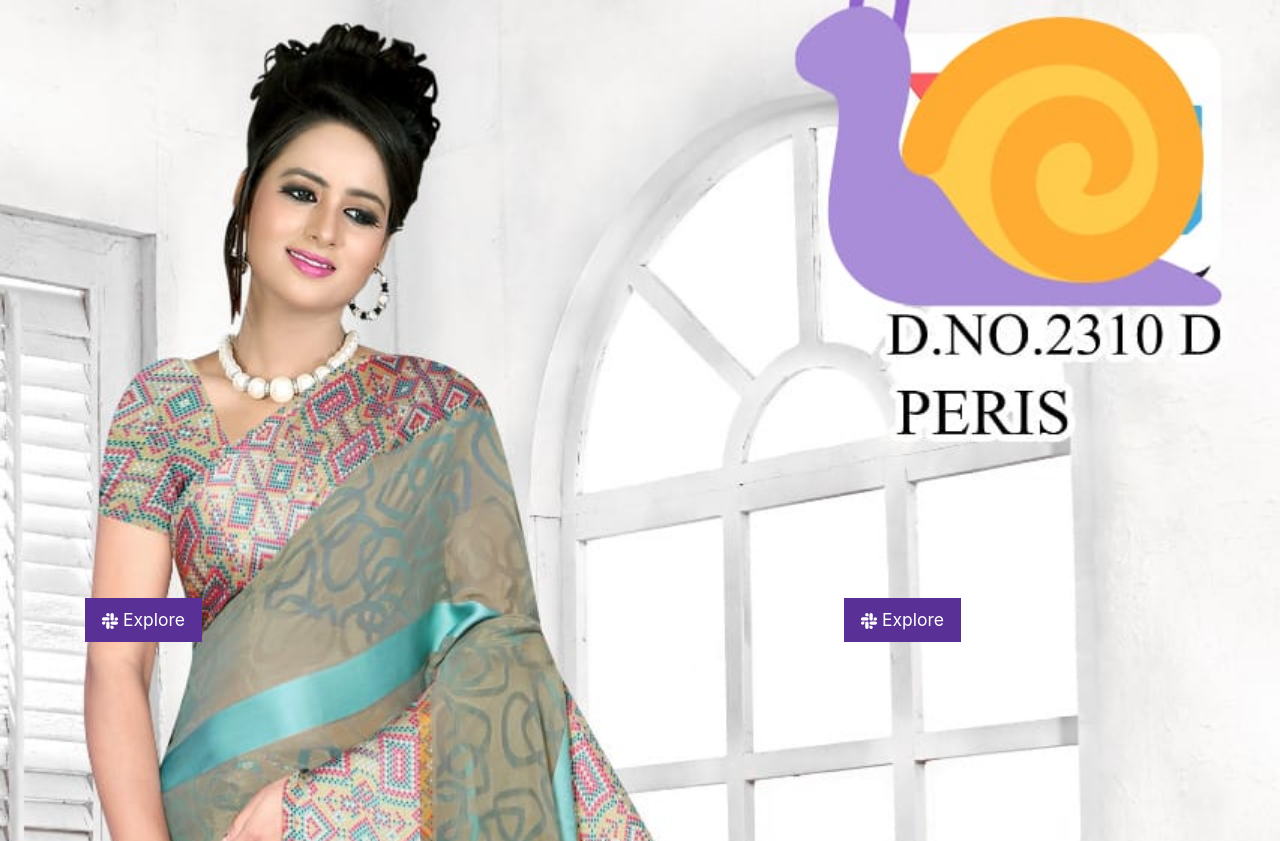
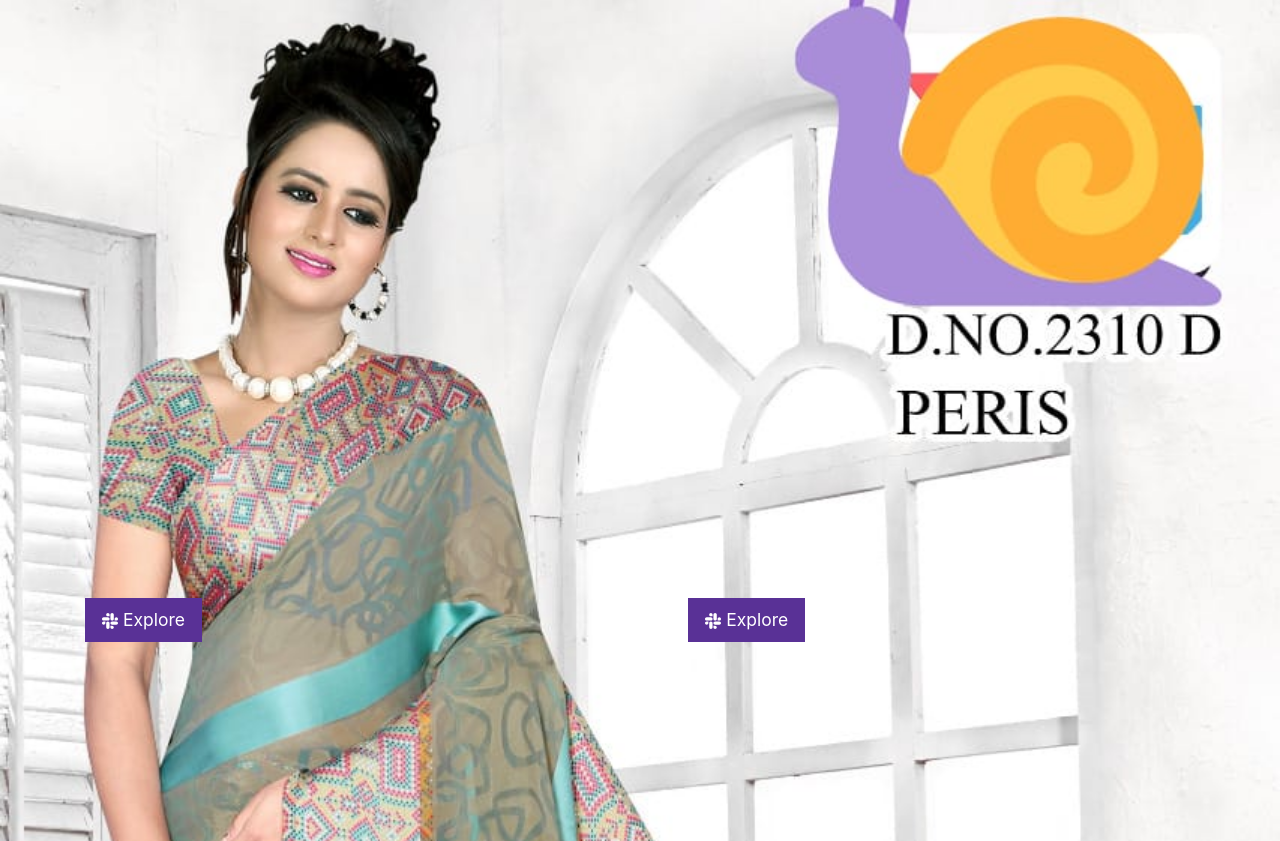
Before and after one commit to batatavadaX/new-xmox, a Flask app: page / in a window 1280 px wide. Shown: the part 110-951 px from the top of the page. Run offline with Flask 2, Linux system fonts and the light colour scheme; some libraries are stand-ins or nearby versions.

Commit message:
Update index.html

```diff
--- a/web/templates/index.html
+++ b/web/templates/index.html
@@ -101,7 +101,6 @@ Explore </button>
            <div class="col-md-10 col-lg-3"></div>
            <div class="col-md-10 col-lg-3"></div>
            <div class="col-md-10 col-lg-3"></div>
-           <div class="col-md-10 col-lg-3"></div>
 <button type="button" class="btn btn-primary btn-lg">
   <svg xmlns="http://www.w3.org/2000/svg" width="16" height="16" fill="currentColor" class="bi bi-slack" viewBox="0 0 16 16">
   <path d="M3.362 10.11c0 .926-.756 1.681-1.681 1.681S0 11.036 0 10.111C0 9.186.756 8.43 1.68 8.43h1.682v1.68zm.846 0c0-.924.756-1.68 1.681-1.68s1.681.756 1.681 1.68v4.21c0 .924-.756 1.68-1.68 1.68a1.685 1.685 0 0 1-1.682-1.68v-4.21zM5.89 3.362c-.926 0-1.682-.756-1.682-1.681S4.964 0 5.89 0s1.68.756 1.68 1.68v1.682H5.89zm0 .846c.924 0 1.68.756 1.68 1.681S6.814 7.57 5.89 7.57H1.68C.757 7.57 0 6.814 0 5.89c0-.926.756-1.682 1.68-1.682h4.21zm6.749 1.682c0-.926.755-1.682 1.68-1.682.925 0 1.681.756 1.681 1.681s-.756 1.681-1.68 1.681h-1.681V5.89zm-.848 0c0 .924-.755 1.68-1.68 1.68A1.685 1.685 0 0 1 8.43 5.89V1.68C8.43.757 9.186 0 10.11 0c.926 0 1.681.756 1.681 1.68v4.21zm-1.681 6.748c.926 0 1.682.756 1.682 1.681S11.036 16 10.11 16s-1.681-.756-1.681-1.68v-1.682h1.68zm0-.847c-.924 0-1.68-.755-1.68-1.68 0-.925.756-1.681 1.68-1.681h4.21c.924 0 1.68.756 1.68 1.68 0 .926-.756 1.681-1.68 1.681h-4.21z"/>
```
